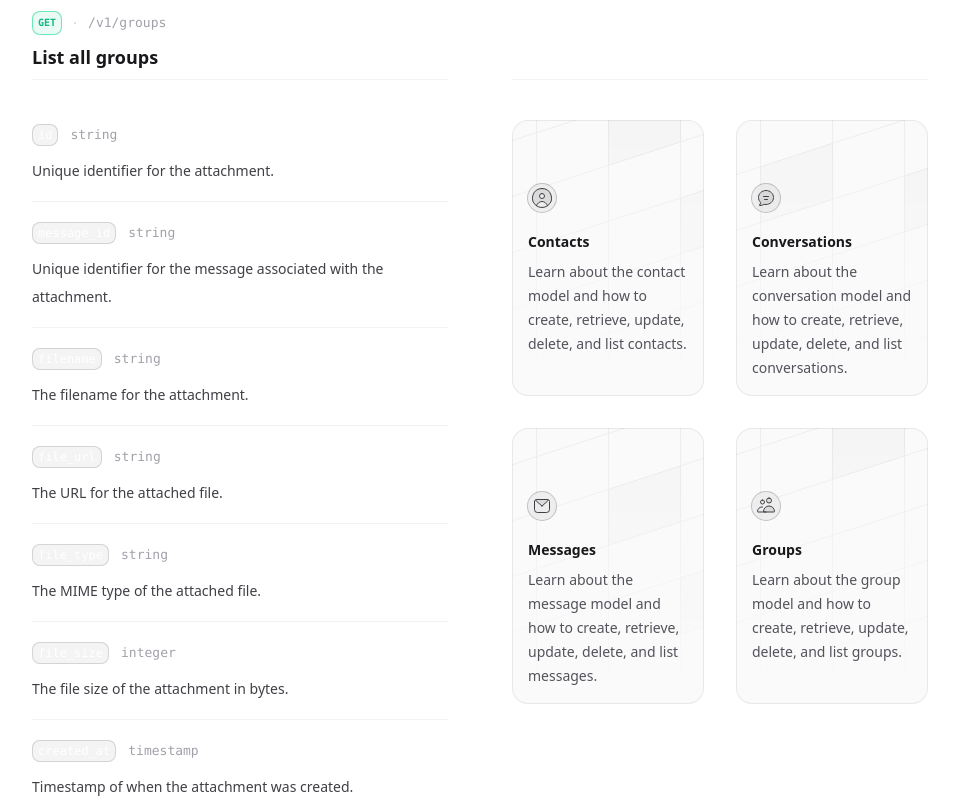
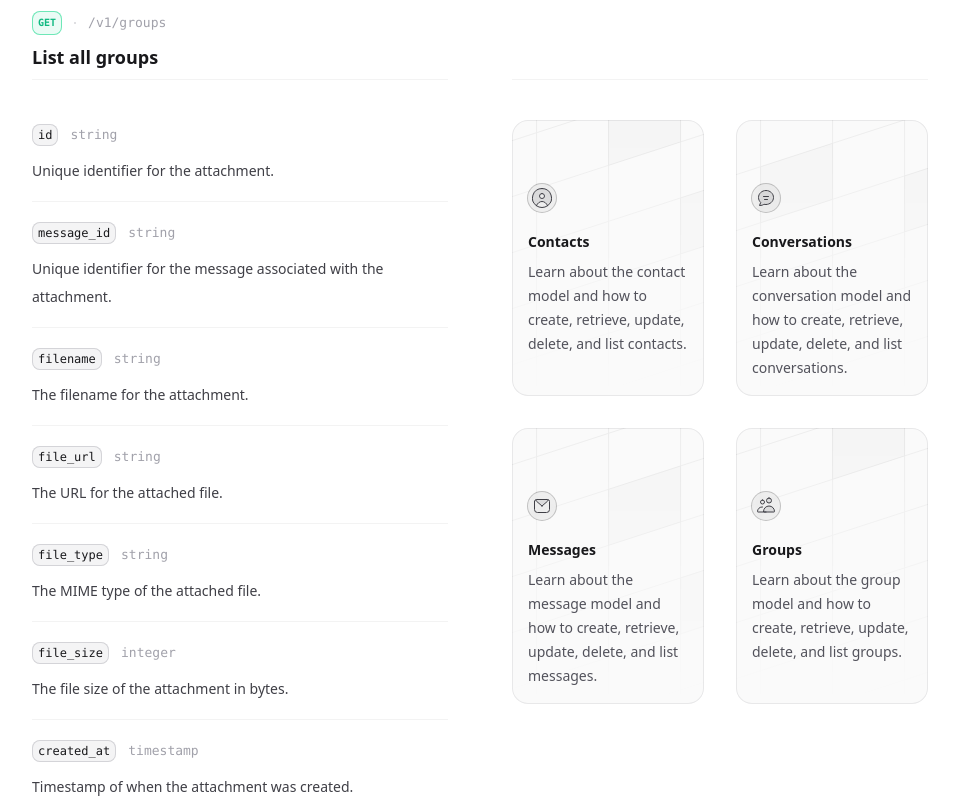
Before and after one commit to awesomecoderdev/starter, a Next.js app: page / in a window 1280 px wide. Shown: the part 1380-2180 px from the top of the page, without its empty margins (320-1279 px from the left). Built offline with nearby package versions, Linux system fonts and the light colour scheme.

Commit message:
Updated Starter

```diff
--- a/src/app/globals.css
+++ b/src/app/globals.css
@@ -39,7 +39,7 @@ body {
 	margin-right: theme("spacing.1");
 } */
 
-code:not(.nohighlight),
+code.code:not(.nohighlight),
 code:not(.nohighlight) .hljs {
 	color: var(--editor-color-text);
 }
--- a/src/components/Code.tsx
+++ b/src/components/Code.tsx
@@ -374,7 +374,7 @@ export function Code({
 		return (
 			<code
 				className={classNames(
-					`language-${lang}`,
+					`code language-${lang}`,
 					className,
 					nohighlight && "nohighlight"
 				)}
@@ -389,7 +389,7 @@ export function Code({
 	return (
 		<code
 			className={classNames(
-				`language-${lang}`,
+				`code language-${lang}`,
 				className,
 				nohighlight && "nohighlight"
 			)}
```
